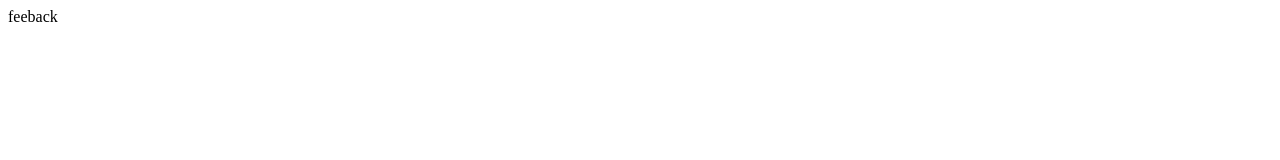
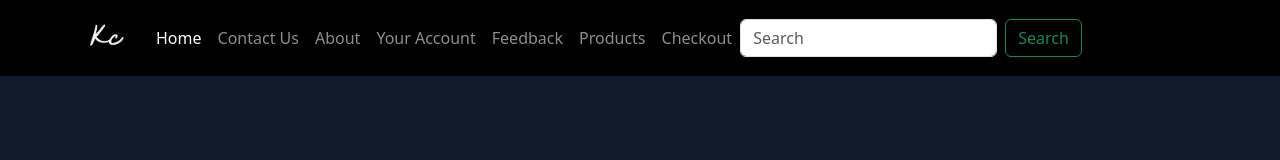
Before and after one commit to bida24-067/KahiyaCo, a plain HTML site: page feedback.html in a window 1280 px wide. Drawn offline with nearby package versions, Linux system fonts and the light colour scheme.

Commit message:
Update feedback.html

```diff
--- a/feedback.html
+++ b/feedback.html
@@ -1 +1,84 @@
-feeback
+<!DOCTYPE html>
+<html lang="en">
+
+<head>
+   <meta charset="UTF-8">
+    <meta name="viewport" content="width=device-width, initial-scale=1.0">
+  <link rel="stylesheet" type= "text/css" href="style.css">
+  <html id="grad2">
+     <!-- Other head elements -->
+  <link rel="stylesheet" href="https://cdnjs.cloudflare.com/ajax/libs/font-awesome/6.0.0-beta3/css/all.min.css">
+<!-- BootStrap -->
+<link href="https://cdn.jsdelivr.net/npm/bootstrap@5.3.3/dist/css/bootstrap.min.css" rel="stylesheet">
+    <link href="https://cdn.jsdelivr.net/npm/bootstrap@5.3.3/dist/css/bootstrap.min.css" rel="stylesheet" integrity="sha384-QWTKZyjpPEjISv5WaRU9OFeRpok6YctnYmDr5pNlyT2bRjXh0JMhjY6hW+ALEwIH" crossorigin="anonymous">
+<style>
+  html { background-color: #101C2C;
+          color: #fff;
+          }
+  #button2 { background-color: #101C2C;
+            color: #fff;
+            }
+  #button2:hover { background-color: #B58E5A;
+                  color: #fff;
+                  }
+</style>
+
+
+<title>Kahiya&Co | Feedback </title>
+<link rel="icon" href="KC-WHITE.png" type="image">
+</head>
+<header>
+     <!-- Nav Bar -->
+
+<nav class="navbar navbar-expand-lg navbar-dark bg-black">  <div class="container">
+    <a class="navbar-brand" href="index.html">
+      <img src="KC-WHITE.png" alt="Kahiya&Co" width="50" height="50">
+    </a>
+    <button class="navbar-toggler" type="button" data-bs-toggle="collapse" data-bs-target="#navbarNav" aria-controls="navbarNav" aria-expanded="false" aria-label="Toggle navigation">
+      <span class="navbar-toggler-icon"></span>
+    </button>
+    <div class="collapse navbar-collapse" id="navbarNav">
+      <ul class="navbar-nav">
+        <li class="nav-item">
+          <a class="nav-link active" aria-current="page" href="index.html">Home</a>
+        </li>
+        <li class="nav-item">
+          <a class="nav-link" href="contact.html">Contact Us</a>
+        </li>
+        <li class="nav-item">
+          <a class="nav-link" href="about.html">About</a>
+        </li>
+        <li class="nav-item">
+          <a class="nav-link" href="account.html">Your Account</a>
+        </li>
+        <li class="nav-item">
+          <a class="nav-link" href="customer-center.html">Feedback</a>
+        </li>
+        <li class="nav-item">
+          <a class="nav-link" href="products.html">Products</a>
+        </li>
+         <li class="nav-item">
+          <a class="nav-link" href="checkout.html">Checkout</a>
+        </li>
+      </ul>
+      <form class="d-flex" role="search">
+        <input class="form-control me-2" type="search" placeholder="Search" aria-label="Search"/>
+        <button class="btn btn-outline-success" type="submit">Search</button>
+      </form>
+    </div>
+  </div>
+</nav>
+</header>
+
+<body>
+
+
+
+
+
+
+
+
+
+<script src="https://cdn.jsdelivr.net/npm/bootstrap@5.3.6/dist/js/bootstrap.bundle.min.js" integrity="sha384-j1CDi7MgGQ12Z7Qab0qlWQ/Qqz24Gc6BM0thvEMVjHnfYGF0rmFCozFSxQBxwHKO" crossorigin="anonymous"></script>
+</html>
```
